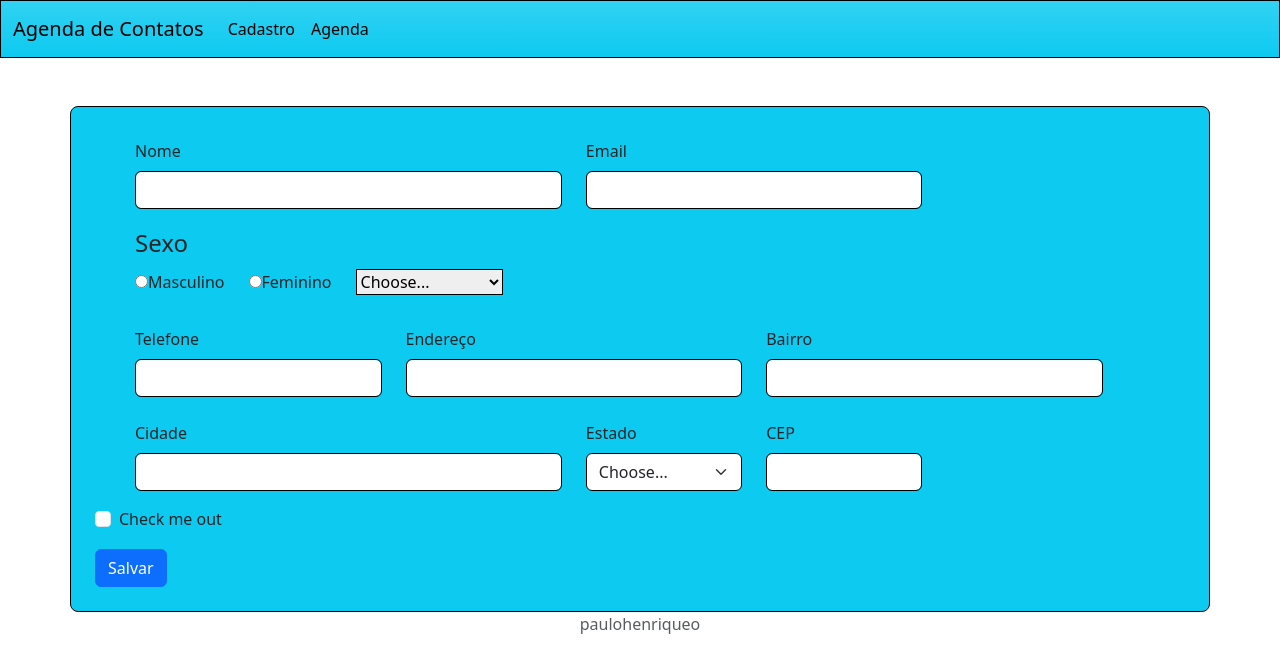
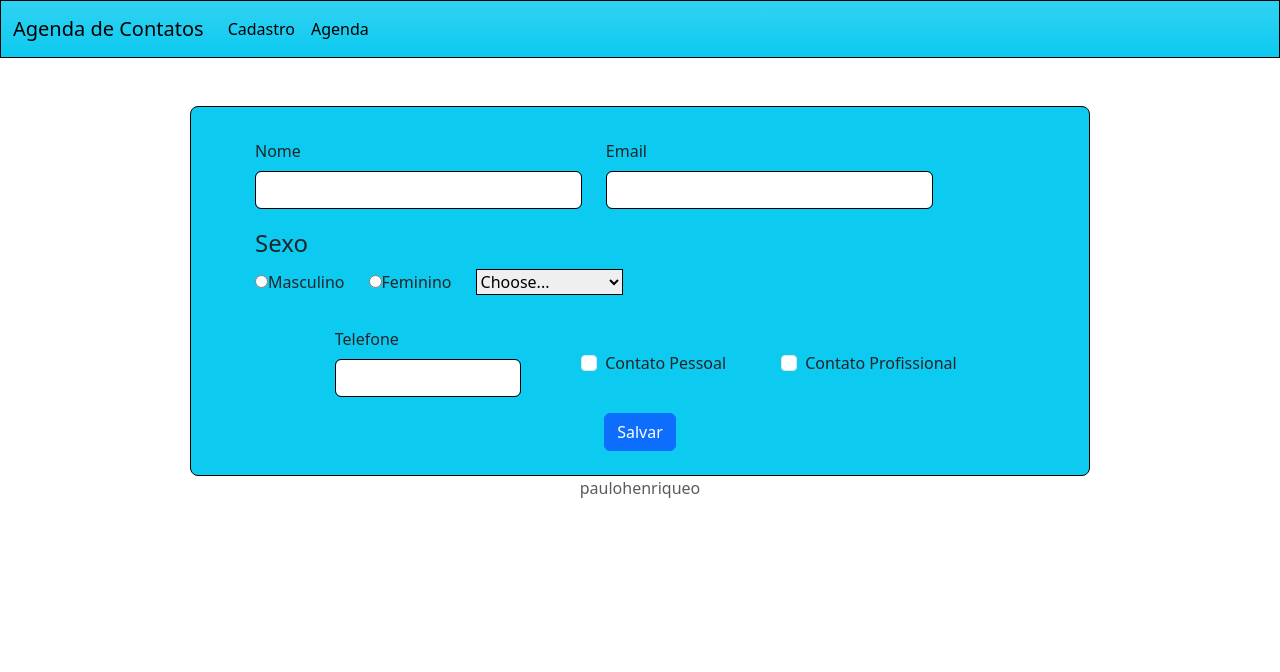
Before and after one commit to paulohenriqueo/Projeto-Agenda, an Angular app in the folder front-end/: page /cadastro in a window 1280 px wide. Shown: the top 672 px of the page. Built offline with nearby package versions, Linux system fonts and the light colour scheme.

Commit message:
:lipstick: feat: redução de inputs

```diff
--- a/front-end/src/app/cadastro/cadastro.component.html
+++ b/front-end/src/app/cadastro/cadastro.component.html
@@ -1,11 +1,14 @@
-<div class="container bg-info p-4 mt-5 rounded-3 border border-black d-flex justify-content-center">
+<div class="container bg-info p-4 mt-5 rounded-3 border border-black d-flex justify-content-center" style="width: 900px; margin: 0 auto;">
     <form class="row g-3">
         <div class="row ms-4 pt-4">
             <div class="col-md-5">
                 <label for="inputName" class="form-label">Nome</label>
-                <input type="name" class="form-control border border-black" id="inputName">
+                <input
+                type="name"
+                class="form-control border border-black"
+                id="inputName">
               </div>
-              <div class="col-md-4">
+              <div class="col-md-5">
                 <label for="inputPassword4" class="form-label">Email</label>
                 <input
                 type="Email"
@@ -36,86 +39,33 @@
                 </fieldset>
               </div>
         </div>
-        <div class="row ms-4 pt-2">
-            <div class="col-md-3">
+        <div class="row pt-2 d-flex justify-content-center">
+            <div class="col-md-3 mx-5" >
              <label for="inputPhone" class="form-label">Telefone</label>
-             <input
-             type="Number"
-             class="form-control border border-black"
-             id="inputPhone">
-         </div>
-            <div class="col-4">
-                <label for="inputAddress" class="form-label">Endereço</label>
              <input
              type="text"
              class="form-control border border-black"
-             id="inputAddress">
-             </div>
-            <div class="col-4">
-             <label for="inputAddress" class="form-label">Bairro</label>
-             <input
-             type="text"
-             class="form-control border border-black"
-             id="inputAddress">
-             </div>
-             <div class="col-md-5">
-             <label for="inputCity" class="form-label pt-4">Cidade</label>
-             <input
-             type="text"
-             class="form-control border border-black"
-             id="inputCity">
-             </div>
-             <div class="col-md-2">
-             <label for="inputState" class="form-label pt-4">Estado</label>
-             <select id="inputState" class="form-select border border-black">
-                 <option selected>Choose...</option>
-                 <option value="AC">AC</option>
-                 <option value="AL">AL</option>
-                 <option value="AM">AM</option>
-                 <option value="AP">AP</option>
-                 <option value="BA">BA</option>
-                 <option value="CE">CE</option>
-                 <option value="DF">DF</option>
-                 <option value="ES">ES</option>
-                 <option value="GO">GO</option>
-                 <option value="MA">MA</option>
-                 <option value="MG">MG</option>
-                 <option value="MS">MS</option>
-                 <option value="MT">MT</option>
-                 <option value="PA">PA</option>
-                 <option value="PB">PB</option>
-                 <option value="PE">PE</option>
-                 <option value="PI">PI</option>
-                 <option value="PR">PR</option>
-                 <option value="RJ">RJ</option>
-                 <option value="RN">RN</option>
-                 <option value="RO">RO</option>
-                 <option value="RR">RR</option>
-                 <option value="RS">RS</option>
-                 <option value="SC">SC</option>
-                 <option value="SE">SE</option>
-                 <option value="SP">SP</option>
-                 <option value="TO">TO</option>
-             </select>
-            </div>
-            <div class="col-md-2">
-             <label for="inputZip" class="form-label pt-4">CEP</label>
-              <input
-              type="text"
-              class="form-control border border-black"
-              id="inputZip">
-            </div>
+             id="inputPhone">
+           </div>
+           <div class="form-check pt-4" style="width: 200px;">
+            <input class="form-check-input" type="checkbox" id="PessoCheck">
+            <label class="form-check-label" for="PessoCheck">
+              Contato Pessoal
+            </label>
         </div>
-        <div class="col-12">
-            <div class="form-check">
-                <input class="form-check-input" type="checkbox" id="gridCheck">
-                <label class="form-check-label" for="gridCheck">
-             Check me out
-                </label>
-            </div>
+        <div class="form-check pt-4" style="width: 200px;">
+          <input class="form-check-input" type="checkbox" id="ProfCheck">
+          <label class="form-check-label" for="ProfCheck">
+            Contato Profissional
+          </label>
         </div>
-        <div class="col-12">
-            <button type="submit" class="btn btn-primary">Salvar</button>
+        </div>
+        <div class="col-12 d-flex justify-content-center">
+            <button
+            type="submit"
+            class="btn btn-primary">
+            Salvar
+          </button>
         </div>
     </form>
   </div>
```
